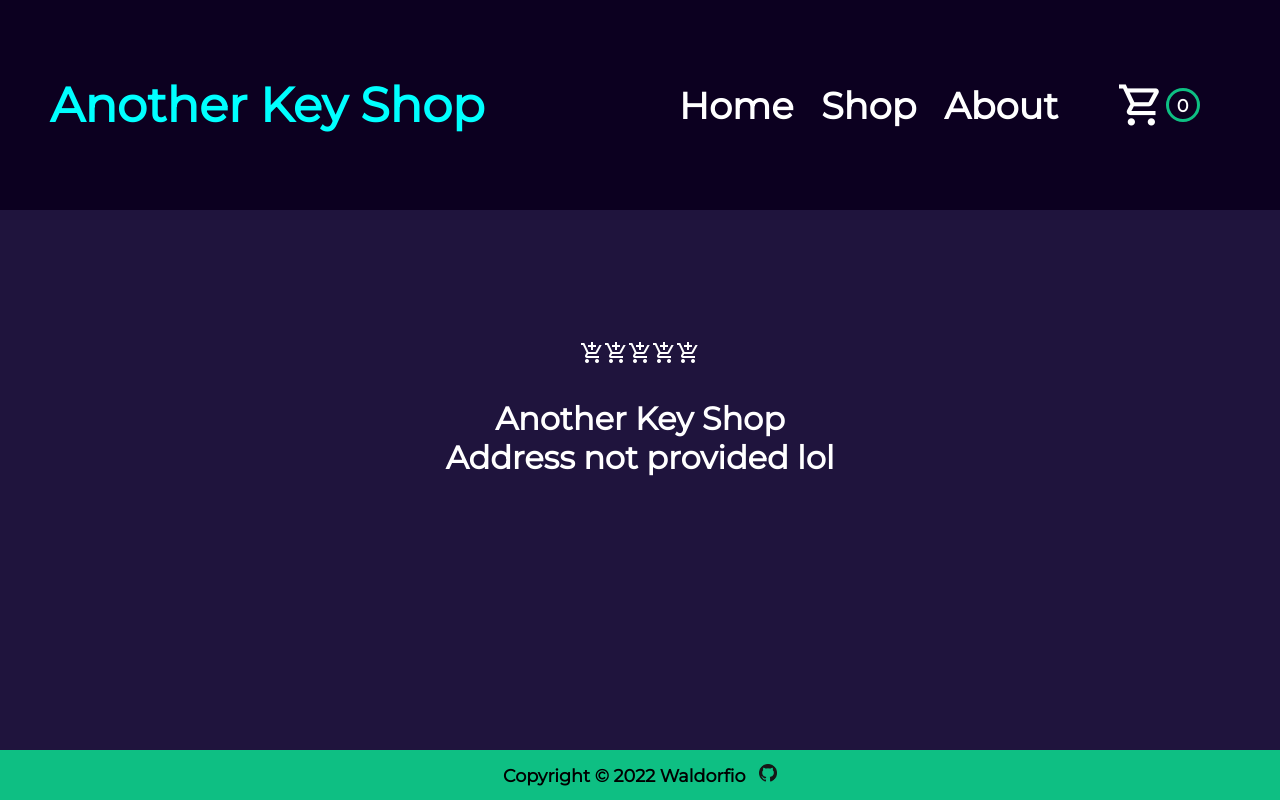
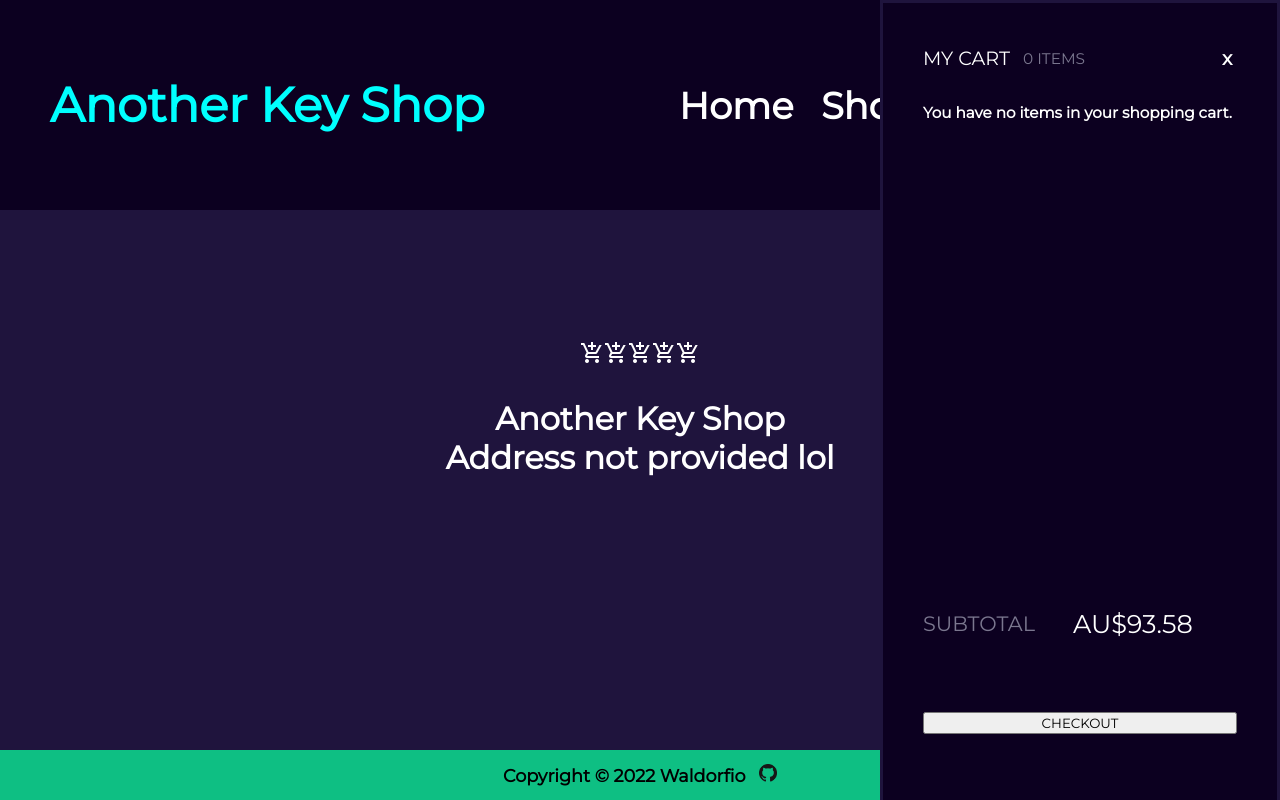
Before and after one commit to Waldorfio/shopping-cart, a React (Create React App) app: page /about in a window 1280 px wide. Both pictures are taken after a click on the element "shopping_cart". Built offline with nearby package versions, Linux system fonts and the light colour scheme.

Commit message:
Revert cart popup changes

```diff
--- a/src/App.tsx
+++ b/src/App.tsx
@@ -1,27 +1,43 @@
 import './styles/style.css';
 import {Link, Outlet} from 'react-router-dom'
-import React, { useState } from 'react';
+import React, { SyntheticEvent, useState, useRef } from 'react';
+import { JSDocNullableType } from 'typescript';
 
 function App() {
   // State Declarations
   const [cart, setCart] = useState(0);
 
+  // Declaring Refs for DOM Manipulation
+  const cartRef = useRef<HTMLDivElement>(null);
+  const cartPopupRef = useRef<HTMLDivElement>(null);
+
+  // DOM Handler Functions
+  function showCart(e: SyntheticEvent) {
+    const cartPopup = cartPopupRef.current;
+    // Show Element if clicked button, and not already visible
+    if (cartPopup!.style.display == 'none') {
+      cartPopup!.style.display = '';
+    // Else hide element if already shown, and button was clicked
+    } else {
+        cartPopup!.style.display = 'none';
+    }
+  }
+
+  function exitCart(e: SyntheticEvent) {
+    const cartPopup = cartPopupRef.current;
+    const cart = cartRef.current;
+    if (e.target !== cartPopup && e.target !== cart) {
+      cartPopup!.style.display = "none";
+    }
+  }
+
+  // State Handler
   function addToCart() {
     setCart(cart + 1);
   }
 
-  function showCart(e: any) {
-    const cartP: any = document.getElementById('cart-popup');
-    if (cartP.style.display == 'none') { // Then show element
-      cartP.style.display = '';
-      cartP.innerHTML = 'text';
-    } else { // Hide element
-        cartP.style.display = 'none';
-    }
-  }
-
   return (
-    <div id='container'>
+    <div id='container' onClick={exitCart}>
 
       <div id='header'>
         <div id='header_one'>
@@ -33,7 +49,7 @@ function App() {
           <Link id='shop' to='/shop'>Shop</Link>
           <Link id='about' to='/about'>About</Link>
           <div id='cart-container'>
-            <span onClick = {showCart} id='cart' className="material-symbols-outlined">shopping_cart</span>
+            <span onClick={showCart} ref={cartRef} id='cart' className="material-symbols-outlined">shopping_cart</span>
             <div id='cart-size'>{cart}</div>
           </div>
         </div>
@@ -42,7 +58,21 @@ function App() {
       <Outlet context={addToCart}/>
 
       <div id="cart-popup-container">
-        <div id="cart-popup"></div>
+        <div ref={cartPopupRef} id="cart-popup" style={{display: 'none'}}>
+          <div className='cart-text'>
+            MY CART
+            <span className='sub-cart'>{cart} ITEMS</span>
+            <div id='close-cart'>x</div>
+          </div>
+          <div id='cart-content'>
+            You have no items in your shopping cart.
+          </div>
+          <div id='cart-footer'>
+            <div id='subtotal' className='sub-cart'>SUBTOTAL</div>
+            <div id='total-price' className='cart-text'>AU$93.58</div>
+            <button id='checkout-btn'>CHECKOUT</button>
+          </div>
+        </div>
       </div>
 
       <div id="footer">
--- a/src/styles/style.css
+++ b/src/styles/style.css
@@ -89,16 +89,19 @@ a:-webkit-any-link {    /* Removes default styling for links, and React Links */
     width: 400px; /* To change based on screen size */
 }
 #cart-popup {
-    height: 90px; /* To change and make 100vh once click out feature added */
-    background-color:aquamarine;
+    height: 90vh; /* To change and make 100vh once click out feature added */
+    background-color: #0c0020;
+    border: 3px solid #1f143d;
     color: red;
     position: relative;
-    border-radius: 7px 0 0 7px;
     /* Animation */
     animation-name: cartpopup;
     animation-duration: 0.5s;
     /* Creating a grid display for cart content */
     display: grid;
+    gap: 30px;
+    grid-template-rows: 30px 1fr 190px;
+    padding: 40px;
 }
 @keyframes cartpopup {
     from {
@@ -111,6 +114,55 @@ a:-webkit-any-link {    /* Removes default styling for links, and React Links */
     }
 }
 
+
+.cart-text {
+    align-self: center;
+    align-items: center;
+    color: white;
+    font-size: 1.2em;
+    display: grid;
+    grid-template-columns: 100px 1fr 20px;
+}
+.sub-cart {
+    color: #7b778f;
+    font-size: 0.8em;
+}
+#close-cart {
+    justify-self: center;
+    color: white;
+    font-weight: 800;
+}
+#close-cart:hover {
+    color: #7b778f;
+}
+
+#cart-content {
+    color: white;
+    font-weight: 900;
+    font-size: 0.95em;
+}
+
+
+#cart-footer {
+    display: grid;
+    grid-template-rows: 100px 100px;
+    grid-template-columns: 150px 1fr;
+    align-items: center;
+}
+#subtotal {
+    grid-column: 1/2;
+    grid-row: 1/2;
+    font-size: 1.3em;
+}
+#total-price {
+    grid-column: 2/3;
+    grid-row: 1/2;
+    font-size: 1.6em;
+}
+#checkout-btn {
+    grid-row: 2/3;
+    grid-column: 1/3;
+}
 
 
 #home:hover, #shop:hover, #about:hover {
```
Also changed, not shown: 1 other file (tests, documents, lock files or other folders).
